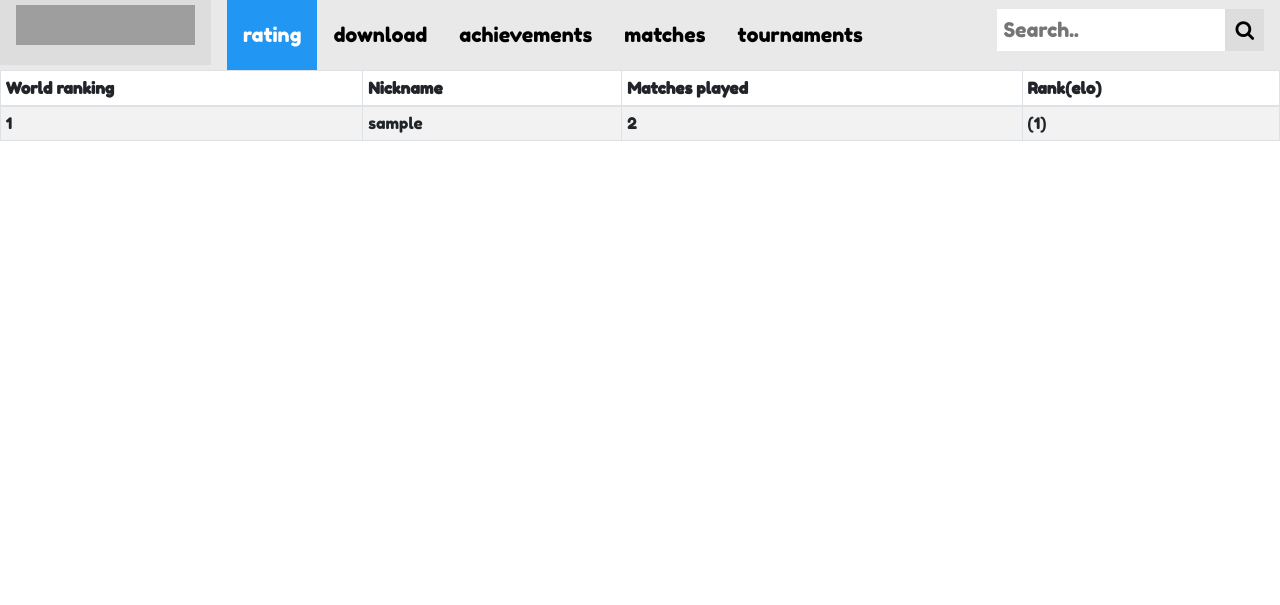
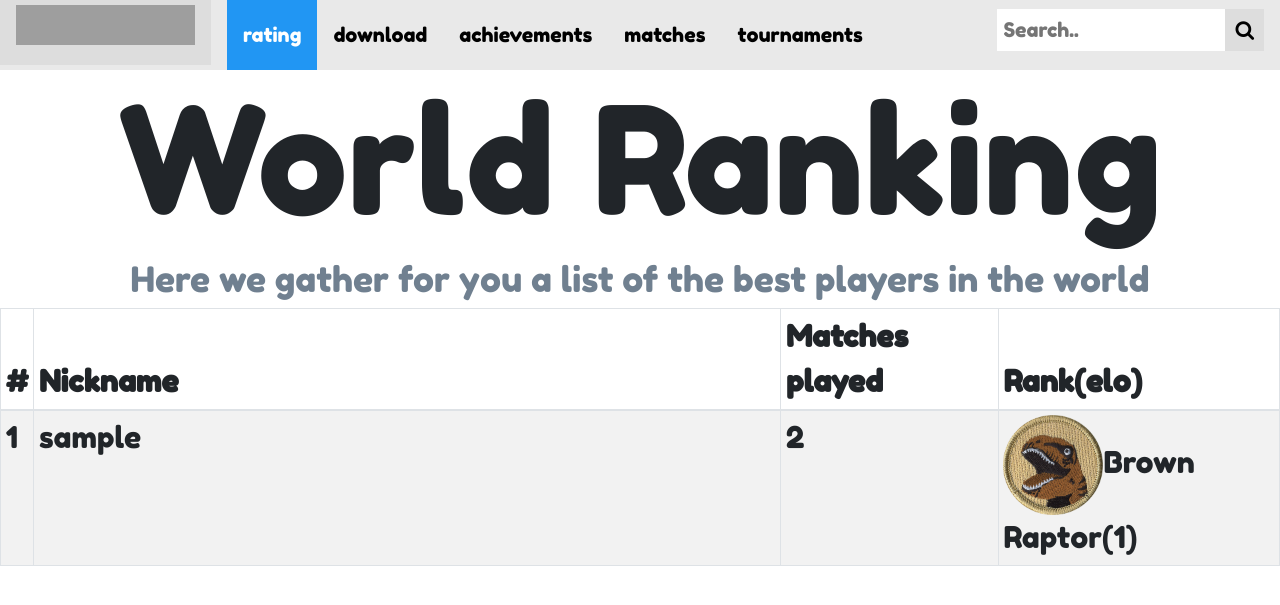
Before and after one commit to MaleevFedor/MetroidBros, a Flask app: page /rating in a window 1280 px wide. Shown: the top 605 px of the page. Run offline with Flask 2, Linux system fonts and the light colour scheme; a user stored in the database is signed in; tables that the repository leaves empty hold one stand-in row (values such as "Sample post"); some libraries are stand-ins or nearby versions; grey boxes are pictures that could not be loaded.

Commit message:
Rating table

```diff
--- a/Web/data/user_class.py
+++ b/Web/data/user_class.py
@@ -16,7 +16,7 @@ class User(SqlAlchemyBase, UserMixin):
     hashed_password = sqlalchemy.Column(sqlalchemy.String, nullable=False)
     created_date = sqlalchemy.Column(sqlalchemy.DateTime, default=datetime.now)
     banned = sqlalchemy.Column(sqlalchemy.Boolean, nullable=True, default=False)
-    elo = sqlalchemy.Column(sqlalchemy.Integer, default=1000)
+    elo = sqlalchemy.Column(sqlalchemy.Integer, default=300, nullable=False)
     wins = sqlalchemy.Column(sqlalchemy.Integer, default=0)
     loses = sqlalchemy.Column(sqlalchemy.Integer, default=0)
     views = sqlalchemy.Column(sqlalchemy.Integer, default=0)
--- a/Web/main.py
+++ b/Web/main.py
@@ -1,8 +1,8 @@
 import os
 from datetime import timedelta
 
-from flask import Flask, render_template, make_response, redirect, session,\
-    send_file, request
+from flask import Flask, render_template, make_response, redirect, session, \
+    send_file, request, url_for
 from flask_login import LoginManager, login_user, login_required, logout_user, current_user
 
 from data import db_session
@@ -19,6 +19,13 @@ app.config['RECAPTCHA_PUBLIC_KEY'] = '6LfJ75IeAAAAADHld1mi9lW-uCMBkZT0PTNnsLx9'
 app.config['RECAPTCHA_PRIVATE_KEY'] = '6LfJ75IeAAAAANTfinH4snDS7flzeoAmP963clPI'
 login_manager = LoginManager()
 login_manager.init_app(app)
+ranked_emblems = {'Apex Predator': 'Apex_Predator.png',
+                  'Master': 'Master.png',
+                  'Red Raptor': 'Red_Raptor.png',
+                  'Green Raptor': 'Green_Raptor.png',
+                  'Grey Raptor': 'Grey_Raptor.png',
+                  'Brown Raptor': 'Brown_Raptor.png',
+                  'banned': ''}
 db_session.global_init("db/login_users")
 
 
@@ -26,7 +33,8 @@ db_session.global_init("db/login_users")
 @app.route('/stats', methods=['POST'])
 def update_stats():
     db_sess = db_session.create_session()
-    user = db_sess.query(User).filter((User.email == request.json['user']) | (User.login == request.json['user'])).first()
+    user = db_sess.query(User).filter(
+        (User.email == request.json['user']) | (User.login == request.json['user'])).first()
     user.kills += request.json['kills']
     user.deaths += request.json['deaths']
     user.wins += request.json['wins']
@@ -124,12 +132,12 @@ def register():
     if form.validate_on_submit():
         if form.password.data != form.password_again.data:
             return render_template('registration.html',
-                                   form=form, message="Passwords are not the same",)
+                                   form=form, message="Passwords are not the same", )
         db_sess = db_session.create_session()
         if db_sess.query(User).filter(User.email == form.email.data).first() or \
                 db_sess.query(User).filter(User.login == form.login.data).first():
             return render_template('registration.html',
-                                   form=form, message="User already exists",)
+                                   form=form, message="User already exists", )
         if form.about.data == '':
             form.about.data = 'No information'
         user = User(
@@ -175,14 +183,32 @@ def show_rating():
         user_list.append(user)
     user_list = sorted(user_list, key=lambda user: user.wins + user.loses)
     user_list = sorted(user_list, key=lambda user: user.elo, reverse=True)
-    context = {}
-    context['users'] = []
+    data = dict()
+    data['users'] = []
     for i, user in enumerate(user_list):
         if i == 100:
             break
-        context['users'].append({'world_ranking': i + 1, 'nickname': user.login,
-                                 'matches_played': user.wins + user.loses, 'rank': f'({user.elo})'})
-    return render_template('rating.html', context=context, form=form)
+        elo = user.elo
+        if elo >= 1000 and i <= 4:
+            rank = 'Apex Predator'
+        elif elo >= 1000:
+            rank = 'Master'
+        elif 1000 > elo >= 800:
+            rank = 'Red Raptor'
+        elif 800 > elo >= 600:
+            rank = 'Green Raptor'
+        elif 600 > elo >= 400:
+            rank = 'Grey Raptor'
+        elif 400 > elo:
+            rank = 'Brown Raptor'
+        elif user.banned:
+            rank = 'banned'
+        else:
+            rank = 'Unranked'
+        data['users'].append({'world_ranking': i + 1, 'nickname': user.login,
+                              'matches_played': user.wins + user.loses, 'rank': f'{rank}({user.elo})',
+                              'path': url_for('static', filename=f'img/Emblems/Ranked/{ranked_emblems[rank]}')})
+    return render_template('rating.html', data=data, form=form)
 
 
 @app.route('/achievements')
--- a/Web/templates/rating.html
+++ b/Web/templates/rating.html
@@ -1,4 +1,19 @@
 {% extends "base.html" %}
+
+{% block script %}
+<style>.flex-parent {
+  display: flex;
+}
+
+.jc-center {
+  justify-content: center;
+}
+h1{font-size: 150px;}
+th, td{font-size: 30px;}
+h5{font-size: 35px; color: 	#708090;}
+</style>
+{% endblock %}
+
 
 {% block navbar %}
   <a class="active" href="/rating">rating</a>
@@ -9,24 +24,33 @@
 {% endblock %}
 
 {% block content %}
-<table id="dtBasicExample" class="table table-striped table-bordered table-sm" cellspacing="0" width="100%">
+<div class="flex-parent jc-center">
+    <h1>World Ranking</h1>
+</div>
+<div class="flex-parent jc-center">
+    <h5>Here we gather for you a list of the best players in the world</h5>
+</div>
+<div class="flex-parent jc-center">
+<table class="table table-striped table-bordered table-sm" width="50%">
     <thead>
        <tr>
-     <th class="th-sm">World ranking</th>
-     <th class="th-sm">Nickname</th>
-     <th class="th-sm">Matches played</th>
-     <th class="th-sm">Rank(elo)</th>
+         <th style="width:2%">#</th>
+         <th>Nickname</th>
+         <th style="width:17%">Matches played</th>
+         <th style="width:22%">Rank(elo)</th>
       </tr>
     </thead>
     <tbody>
-{% for user in context.users %}
+    {% for user in data.users %}
     <tr>
         <td>{{ user.world_ranking }}</td>
         <td>{{ user.nickname }}</td>
         <td>{{ user.matches_played }}</td>
-    <td>{{ user.rank }}</td>
+        <td><img src="{{user.path}}" width="100"
+    height="100">{{ user.rank }}</td>
     </tr>
     {% endfor %}
 </tbody>
 </table>
+</div>
 {% endblock %}
```
Also changed, not shown: Web/static/img/Emblems/Ranked/Apex_Predator.png (added), Web/static/img/Emblems/Ranked/Brown_Raptor.png (added), Web/static/img/Emblems/Ranked/Green_Raptor.png (added), Web/static/img/Emblems/Ranked/Grey_Raptor.png (added), Web/static/img/Emblems/Ranked/Master.png (added), Web/static/img/Emblems/Ranked/Red_Raptor.png (added), Web/static/img/Emblems/Ranked/Unknown.png (added), 1 other file. Lines whose indentation alone changed are shown as unchanged.
